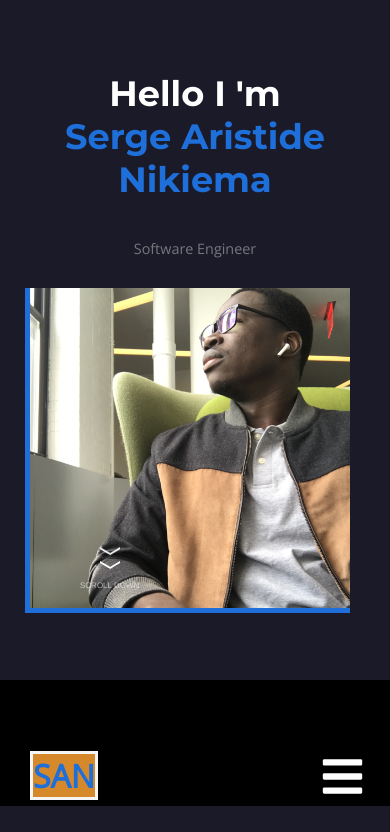
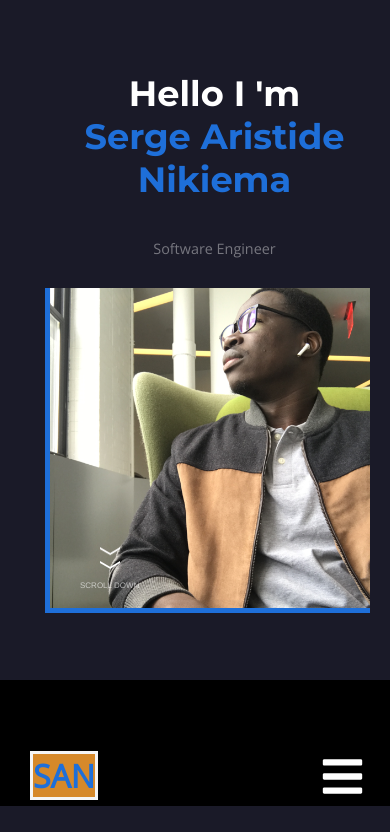
Before and after one commit to sergethi/Serge-Portfolio, a React (Create React App) app: page / in a window 390 px wide. Shown: the top 832 px of the page. Built offline with nearby package versions, Linux system fonts and the light colour scheme.

Commit message:
fix mobile responsiveness

```diff
--- a/src/App.css
+++ b/src/App.css
@@ -706,6 +706,7 @@ a {
     flex-direction: column;
     justify-content: center;
     position: relative;
+    margin: 0 auto;
     top: 3rem;
     width: 90vw;
     margin-bottom: 130px;
@@ -971,11 +972,12 @@ nav {
   }
   .work_container .projects_container {
     /* margin-top: 10px; */
-    margin: 10px auto;
+    /* margin: auto auto; */
     justify-content: center;
     display: grid;
     grid-template-columns: repeat(1, 4fr);
     grid-gap: 0rem;
+    padding: 15px;
   }
   .work_container .projects_container img {
     height: 15rem;
```
